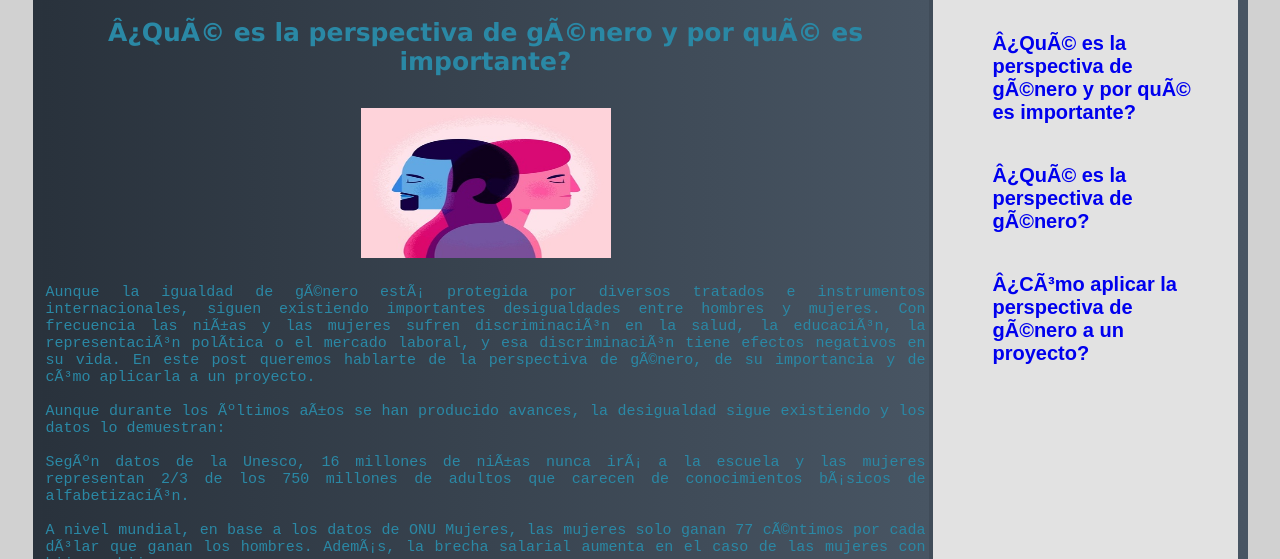
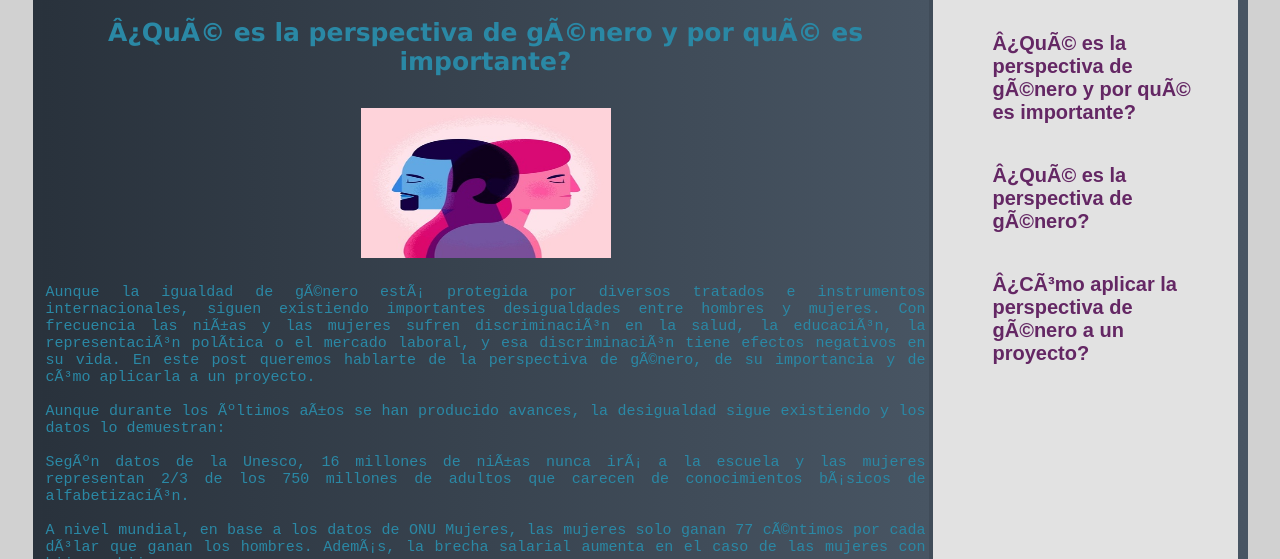
Before and after one commit to HectorLavad/WEB1, a plain HTML site: page index.html in a window 1280 px wide. Shown: the part 241-800 px from the top of the page. Drawn offline with Linux system fonts and the light colour scheme; a web font is replaced by a local one.

Commit message:
Update style.css

```diff
--- a/style.css
+++ b/style.css
@@ -145,6 +145,7 @@ aside{
     font-size: 20px;
     font-weight: bold;
     text-align: left;
+    color: rgb(100, 39, 100);
 }
 .menu2 li a:hover{
     color: rgb(42, 136, 165);
```
